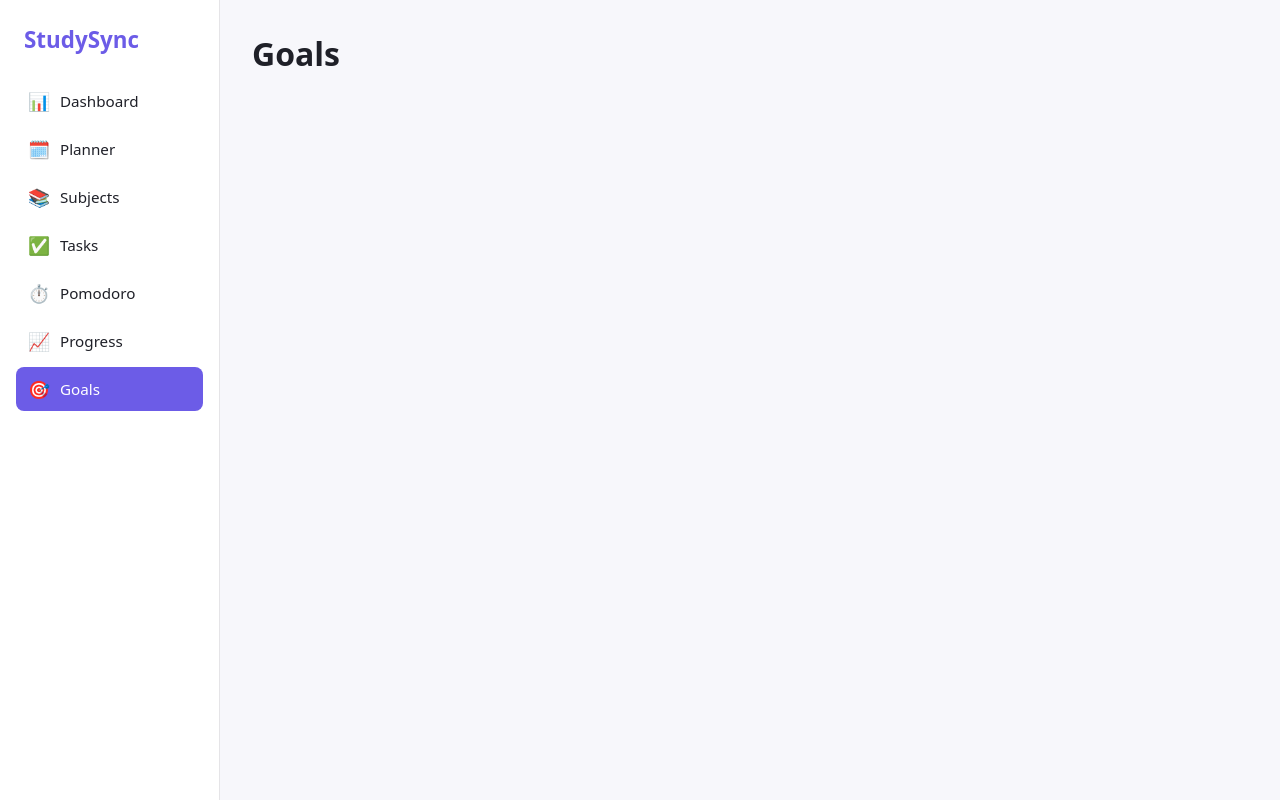
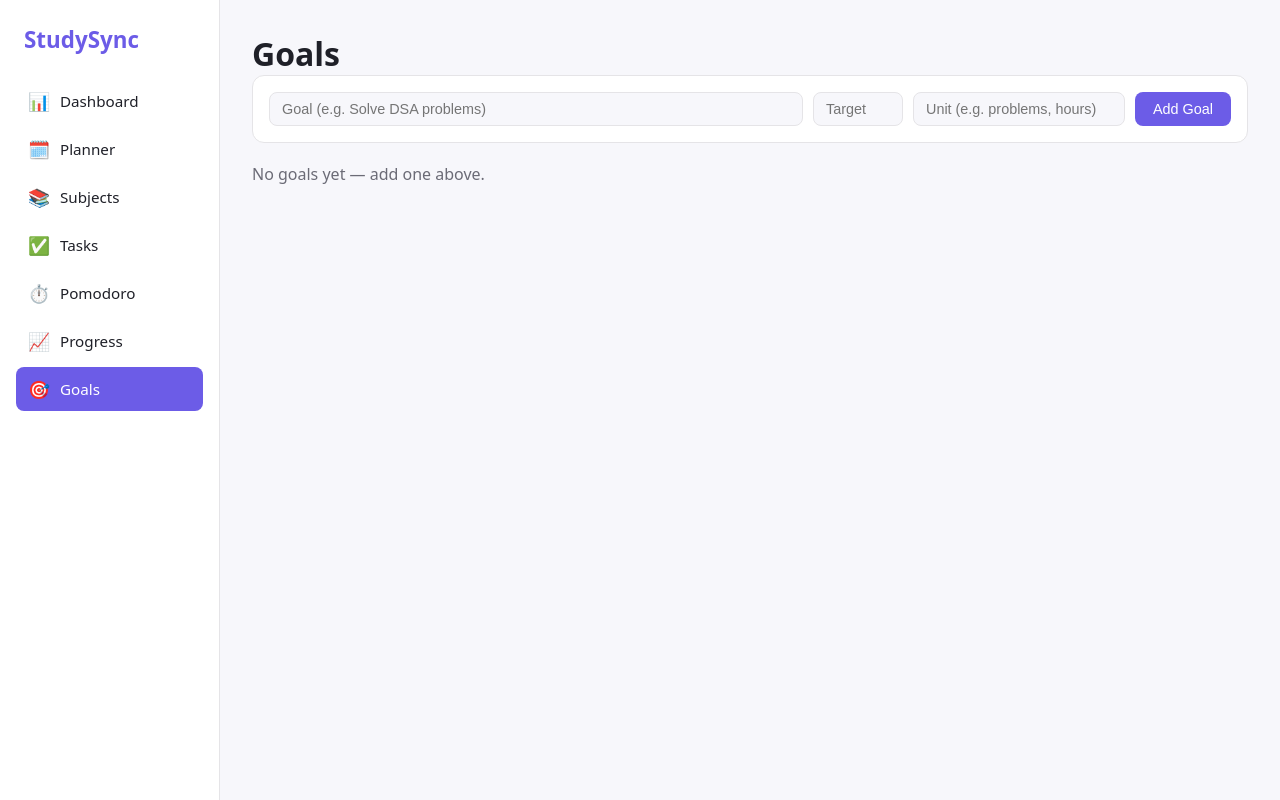
Before and after one commit to shivartha/studysync, a React (Vite) app: page /goals in a window 1280 px wide. Built offline with nearby package versions, Linux system fonts and the light colour scheme.

Commit message:
feat: add goal tracker with progress tracking

```diff
--- /dev/null
+++ b/src/components/goals/GoalForm.css
@@ -0,0 +1,39 @@
+.goal-form {
+  display: flex;
+  flex-wrap: wrap;
+  gap: 10px;
+  background-color: var(--color-surface);
+  border: 1px solid var(--color-border);
+  border-radius: 12px;
+  padding: 16px;
+  margin-bottom: 20px;
+}
+
+.goal-form input[type="text"],
+.goal-form input[type="number"] {
+  padding: 8px 12px;
+  border: 1px solid var(--color-border);
+  border-radius: 8px;
+  font-size: 0.9rem;
+  background-color: var(--color-bg);
+  color: var(--color-text);
+}
+
+.goal-form input[placeholder="Goal (e.g. Solve DSA problems)"] {
+  flex: 2;
+  min-width: 200px;
+}
+
+.goal-form input[type="number"] {
+  width: 90px;
+}
+
+.btn-primary {
+  background-color: var(--color-primary);
+  color: #fff;
+  border: none;
+  padding: 9px 18px;
+  border-radius: 8px;
+  cursor: pointer;
+  font-size: 0.9rem;
+}
--- /dev/null
+++ b/src/components/goals/GoalForm.jsx
@@ -0,0 +1,62 @@
+import { useState } from "react";
+import "./GoalForm.css";
+
+// A goal is a title + a numeric target (e.g. "Solve DSA problems", target 50).
+// Progress itself isn't set here — it starts at 0 and gets updated from
+// GoalItem later, via +/- buttons. This form only creates the goal.
+function GoalForm({ onAddGoal }) {
+  const [title, setTitle] = useState("");
+  const [target, setTarget] = useState("");
+  const [unit, setUnit] = useState("");
+
+  function handleSubmit(e) {
+    e.preventDefault();
+
+    const trimmedTitle = title.trim();
+    const targetNumber = Number(target);
+
+    // Guard against empty title AND invalid/zero target — a goal with
+    // a target of 0 would show as "already complete" immediately, which
+    // is misleading rather than useful.
+    if (trimmedTitle === "" || !targetNumber || targetNumber <= 0) return;
+
+    onAddGoal({
+      title: trimmedTitle,
+      target: targetNumber,
+      unit: unit.trim() || "units",
+    });
+
+    setTitle("");
+    setTarget("");
+    setUnit("");
+  }
+
+  return (
+    <form className="goal-form" onSubmit={handleSubmit}>
+      <input
+        type="text"
+        placeholder="Goal (e.g. Solve DSA problems)"
+        value={title}
+        onChange={(e) => setTitle(e.target.value)}
+      />
+      <input
+        type="number"
+        placeholder="Target"
+        min="1"
+        value={target}
+        onChange={(e) => setTarget(e.target.value)}
+      />
+      <input
+        type="text"
+        placeholder="Unit (e.g. problems, hours)"
+        value={unit}
+        onChange={(e) => setUnit(e.target.value)}
+      />
+      <button type="submit" className="btn-primary">
+        Add Goal
+      </button>
+    </form>
+  );
+}
+
+export default GoalForm;
--- /dev/null
+++ b/src/components/goals/GoalItem.css
@@ -0,0 +1,78 @@
+.goal-item {
+  display: flex;
+  flex-direction: column;
+  gap: 8px;
+  padding: 14px 16px;
+  background-color: var(--color-surface);
+  border: 1px solid var(--color-border);
+  border-radius: 10px;
+}
+
+.goal-header {
+  display: flex;
+  justify-content: space-between;
+  align-items: center;
+}
+
+.goal-title {
+  font-size: 0.95rem;
+}
+
+.goal-item.completed .goal-title {
+  color: var(--color-primary);
+  font-weight: 600;
+}
+
+.goal-progress-track {
+  width: 100%;
+  height: 8px;
+  background-color: var(--color-hover);
+  border-radius: 6px;
+  overflow: hidden;
+}
+
+.goal-progress-fill {
+  height: 100%;
+  background-color: var(--color-primary);
+  transition: width 0.2s ease;
+}
+
+.goal-footer {
+  display: flex;
+  justify-content: space-between;
+  align-items: center;
+}
+
+.goal-count {
+  font-size: 0.78rem;
+  color: var(--color-text-muted);
+}
+
+.goal-controls {
+  display: flex;
+  gap: 6px;
+}
+
+.goal-controls button {
+  width: 26px;
+  height: 26px;
+  border-radius: 6px;
+  border: 1px solid var(--color-border);
+  background-color: var(--color-bg);
+  color: var(--color-text);
+  cursor: pointer;
+  font-size: 0.9rem;
+  line-height: 1;
+}
+
+.btn-delete {
+  background: none;
+  border: none;
+  color: var(--color-text-muted);
+  cursor: pointer;
+  font-size: 0.9rem;
+}
+
+.btn-delete:hover {
+  color: #d63031;
+}
--- /dev/null
+++ b/src/components/goals/GoalItem.jsx
@@ -0,0 +1,39 @@
+import "./GoalItem.css";
+
+function GoalItem({ goal, onUpdateProgress, onDelete }) {
+  // Clamp for display so an over-incremented value (e.g. 6/5) never
+  // pushes the progress bar past 100% visually, even though the
+  // underlying stored number can still exceed target.
+  const percent = Math.min(100, Math.round((goal.current / goal.target) * 100));
+
+  return (
+    <li className={goal.completed ? "goal-item completed" : "goal-item"}>
+      <div className="goal-header">
+        <span className="goal-title">{goal.title}</span>
+        <button
+          className="btn-delete"
+          onClick={() => onDelete(goal.id)}
+          aria-label={`Delete ${goal.title}`}
+        >
+          ✕
+        </button>
+      </div>
+
+      <div className="goal-progress-track">
+        <div className="goal-progress-fill" style={{ width: `${percent}%` }} />
+      </div>
+
+      <div className="goal-footer">
+        <span className="goal-count">
+          {goal.current} / {goal.target} {goal.unit}
+        </span>
+        <div className="goal-controls">
+          <button onClick={() => onUpdateProgress(goal.id, -1)}>−</button>
+          <button onClick={() => onUpdateProgress(goal.id, 1)}>+</button>
+        </div>
+      </div>
+    </li>
+  );
+}
+
+export default GoalItem;
--- /dev/null
+++ b/src/components/goals/GoalList.jsx
@@ -0,0 +1,22 @@
+import GoalItem from "./GoalItem";
+
+function GoalList({ goals, onUpdateProgress, onDelete }) {
+  if (goals.length === 0) {
+    return <p className="empty-state">No goals yet — add one above.</p>;
+  }
+
+  return (
+    <ul className="goal-list">
+      {goals.map((goal) => (
+        <GoalItem
+          key={goal.id}
+          goal={goal}
+          onUpdateProgress={onUpdateProgress}
+          onDelete={onDelete}
+        />
+      ))}
+    </ul>
+  );
+}
+
+export default GoalList;
--- /dev/null
+++ b/src/pages/GoalsPage.css
@@ -0,0 +1,8 @@
+.goal-list {
+  list-style: none;
+  padding: 0;
+  margin: 0;
+  display: flex;
+  flex-direction: column;
+  gap: 10px;
+}
--- a/src/pages/GoalsPage.jsx
+++ b/src/pages/GoalsPage.jsx
@@ -1,5 +1,54 @@
+import useLocalStorage from "../hooks/useLocalStorage";
+import { STORAGE_KEYS } from "../constants/storageKeys";
+import generateId from "../utils/generateId";
+import GoalForm from "../components/goals/GoalForm";
+import GoalList from "../components/goals/GoalList";
+import "./GoalsPage.css";
+
 function GoalsPage() {
-  return <h1>Goals</h1>;
+  const [goals, setGoals] = useLocalStorage(STORAGE_KEYS.GOALS, []);
+
+  function handleAddGoal(newGoal) {
+    setGoals([
+      ...goals,
+      { id: generateId(), current: 0, completed: false, ...newGoal },
+    ]);
+  }
+
+  function handleUpdateProgress(id, delta) {
+    setGoals(
+      goals.map((goal) => {
+        if (goal.id !== id) return goal;
+
+        // Prevent negative progress from the "−" button, and recompute
+        // `completed` every time progress changes — this is what keeps
+        // the Dashboard's "Active Goals" count accurate without any
+        // extra syncing logic.
+        const newCurrent = Math.max(0, goal.current + delta);
+        return {
+          ...goal,
+          current: newCurrent,
+          completed: newCurrent >= goal.target,
+        };
+      })
+    );
+  }
+
+  function handleDeleteGoal(id) {
+    setGoals(goals.filter((goal) => goal.id !== id));
+  }
+
+  return (
+    <div>
+      <h1>Goals</h1>
+      <GoalForm onAddGoal={handleAddGoal} />
+      <GoalList
+        goals={goals}
+        onUpdateProgress={handleUpdateProgress}
+        onDelete={handleDeleteGoal}
+      />
+    </div>
+  );
 }
 
 export default GoalsPage;
```
